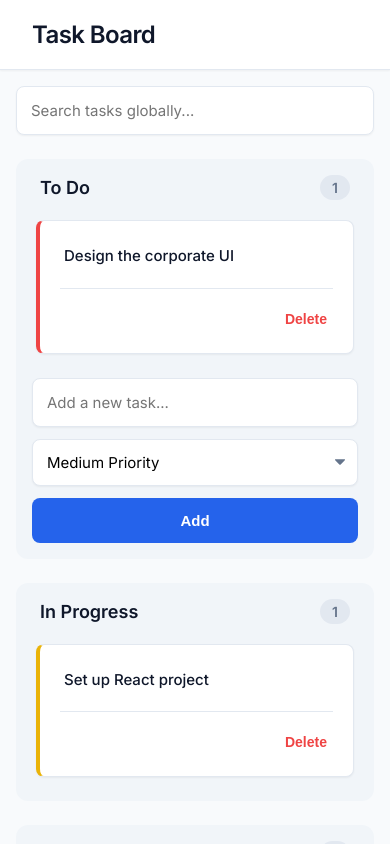
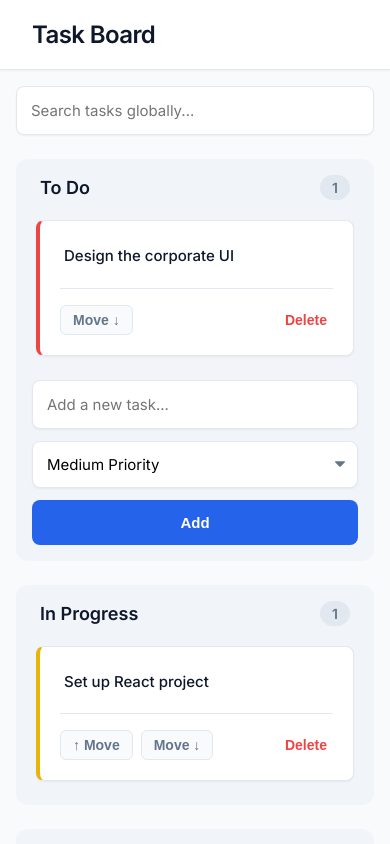
Before and after one commit to amitsikdar37/prodesk, a React (Vite) app in the folder Sprint 5/The Kanban Task Board/: page / in a window 390 px wide. Built offline with nearby package versions, Linux system fonts and the light colour scheme.

Commit message:
added  move buttons for mobile view

```diff
--- a/Sprint 5/The Kanban Task Board/src/App.css
+++ b/Sprint 5/The Kanban Task Board/src/App.css
@@ -130,10 +130,14 @@
 
 .card-actions {
   display: flex;
-  justify-content: flex-end;
+  justify-content: flex-end; /* Default for desktop: just delete button on right */
   align-items: center;
   padding-top: 1rem;
   border-top: 1px solid var(--border-color);
+}
+
+.mobile-move-actions {
+  display: none; /* Hidden by default on desktop */
 }
 
 .move-actions {
@@ -348,4 +352,13 @@
   .column-content {
     overflow-y: visible; /* Let columns grow to their content on mobile */
   }
+
+  .mobile-move-actions {
+    display: flex;
+    gap: 0.5rem;
+  }
+
+  .card-actions {
+    justify-content: space-between; /* Space between move buttons and delete button */
+  }
 }
--- a/Sprint 5/The Kanban Task Board/src/components/Card.jsx
+++ b/Sprint 5/The Kanban Task Board/src/components/Card.jsx
@@ -62,6 +62,26 @@ function Card({ task, onDeleteTask, onMoveTask, onSaveEdit, isOverlay }) {
         )}
       </div>
       <div className="card-actions">
+        <div className="mobile-move-actions">
+          {task.status !== 'To Do' && (
+            <button
+              className="action-btn"
+              onClick={() => onMoveTask(task.id, task.status === 'Done' ? 'In Progress' : 'To Do')}
+              title="Move to previous column"
+            >
+              ↑ Move
+            </button>
+          )}
+          {task.status !== 'Done' && (
+            <button
+              className="action-btn"
+              onClick={() => onMoveTask(task.id, task.status === 'To Do' ? 'In Progress' : 'Done')}
+              title="Move to next column"
+            >
+              Move ↓
+            </button>
+          )}
+        </div>
         <button
           className="delete-btn"
           onClick={() => onDeleteTask(task.id)}
```
